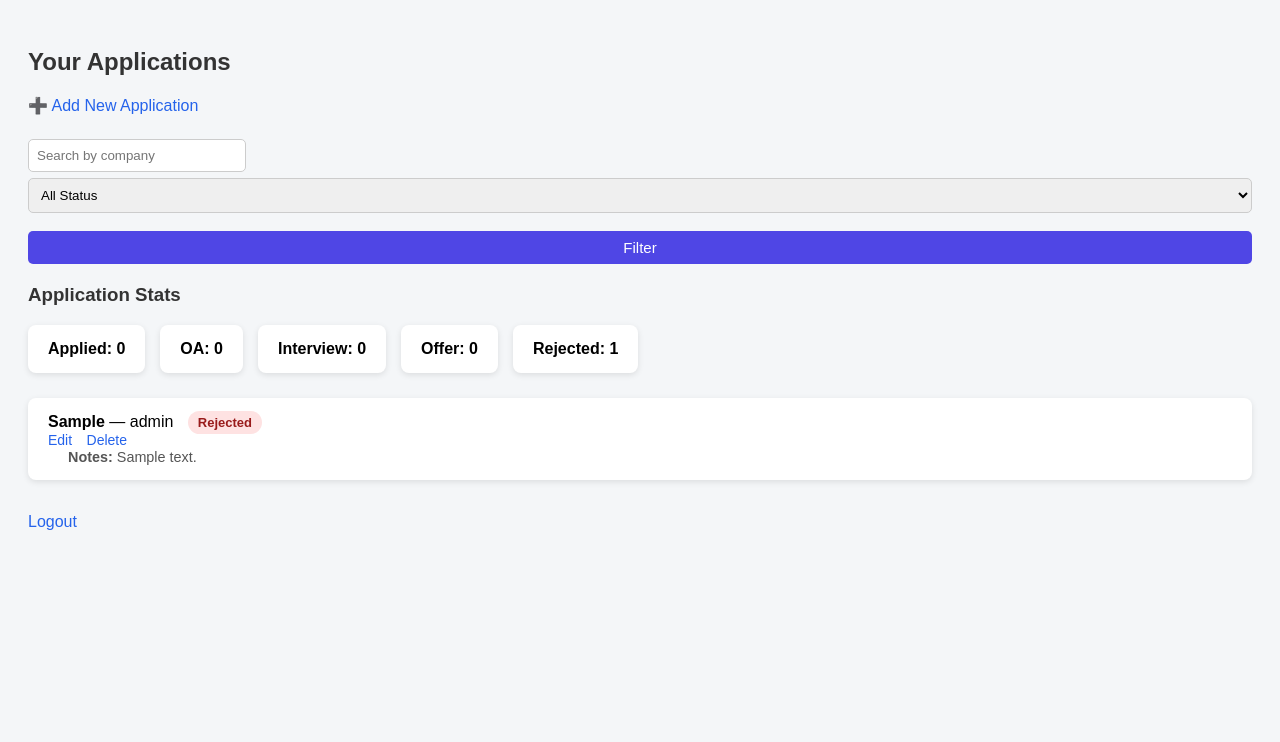
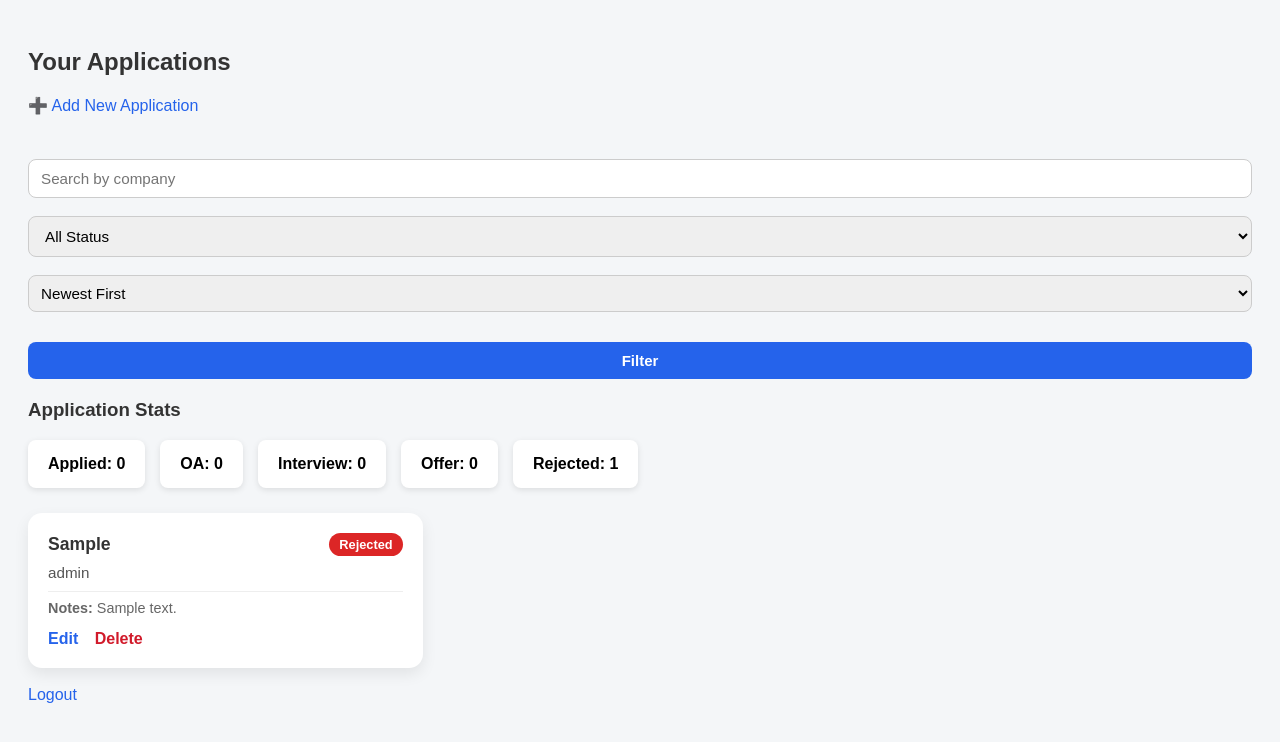
Before and after one commit to haripriya1028/internship-tracker, a Flask app: page /dashboard in a window 1280 px wide. Shown: the top 742 px of the page. Run offline with Flask 3, Linux system fonts and the light colour scheme; a user stored in the database is signed in; tables that the repository leaves empty hold one stand-in row (values such as "Sample post").

Commit message:
made more improvements

```diff
--- a/app.py
+++ b/app.py
@@ -42,6 +42,7 @@ def create_app():
     def dashboard():
         search = request.args.get("search", "")
         status_filter = request.args.get("status", "")
+        sort = request.args.get("sort", "newest")  # 👈 NEW
 
         query = Application.query.filter_by(user_id=current_user.id)
 
@@ -50,6 +51,12 @@ def create_app():
 
         if status_filter:
             query = query.filter_by(status=status_filter)
+
+        # 🔥 SORT LOGIC
+        if sort == "oldest":
+            query = query.order_by(Application.applied_date.asc())
+        else:
+            query = query.order_by(Application.applied_date.desc())
 
         apps = query.all()
 
@@ -70,8 +77,10 @@ def create_app():
             applications=apps,
             stats=stats,
             search=search,
-            status_filter=status_filter
+            status_filter=status_filter,
+            sort=sort   # 👈 PASS TO TEMPLATE
         )
+
 
 
 
--- a/static/style.css
+++ b/static/style.css
@@ -173,3 +173,138 @@ button {
 button:hover {
     background-color: #4338ca;
 }
+.dashboard-container {
+    display: grid;
+    grid-template-columns: repeat(auto-fill, minmax(300px, 1fr));
+    gap: 20px;
+    margin-top: 20px;
+}
+
+.app-card {
+    background: #ffffff;
+    padding: 20px;
+    border-radius: 12px;
+    box-shadow: 0 4px 10px rgba(0, 0, 0, 0.08);
+    transition: transform 0.2s ease;
+}
+
+.app-card:hover {
+    transform: translateY(-4px);
+}
+
+.app-header {
+    display: flex;
+    justify-content: space-between;
+    align-items: center;
+}
+
+.app-header h3 {
+    margin: 0;
+}
+
+.role {
+    color: #555;
+    margin: 8px 0;
+}
+
+.notes {
+    font-size: 0.9em;
+    color: #666;
+    margin-top: 8px;
+}
+
+.app-actions {
+    margin-top: 12px;
+}
+
+.app-actions a {
+    margin-right: 12px;
+    text-decoration: none;
+    font-weight: 600;
+}
+
+.app-actions .danger {
+    color: #d11a2a;
+}
+.status {
+    padding: 4px 10px;
+    border-radius: 20px;
+    font-size: 0.8em;
+    font-weight: 600;
+    color: white;
+}
+
+.status.applied { background: #3b82f6; }
+.status.oa { background: #f59e0b; }
+.status.interview { background: #8b5cf6; }
+.status.offer { background: #16a34a; }
+.status.rejected { background: #dc2626; }
+
+.filter-bar {
+    margin: 20px 0;
+}
+
+.filter-form {
+    display: flex;
+    gap: 12px;
+    align-items: center;
+    flex-wrap: wrap;
+}
+
+.filter-form input,
+.filter-form select {
+    padding: 10px 12px;
+    border-radius: 8px;
+    border: 1px solid #ccc;
+    font-size: 0.95em;
+}
+
+.filter-form button {
+    padding: 10px 16px;
+    border-radius: 8px;
+    border: none;
+    background-color: #2563eb;
+    color: white;
+    font-weight: 600;
+    cursor: pointer;
+}
+
+.filter-form button:hover {
+    background-color: #1d4ed8;
+}
+
+.clear-btn {
+    text-decoration: none;
+    color: #dc2626;
+    font-weight: 600;
+}
+
+.app-card {
+    background: #ffffff;
+    padding: 20px;
+    border-radius: 14px;
+    box-shadow: 0 6px 15px rgba(0, 0, 0, 0.08);
+    transition: transform 0.2s ease, box-shadow 0.2s ease;
+}
+
+.app-card:hover {
+    transform: translateY(-4px);
+    box-shadow: 0 10px 25px rgba(0, 0, 0, 0.12);
+}
+
+.app-header h3 {
+    font-size: 1.1em;
+}
+
+.role {
+    font-size: 0.95em;
+    color: #555;
+}
+
+.notes {
+    margin-top: 10px;
+    padding-top: 8px;
+    border-top: 1px solid #eee;
+    font-size: 0.9em;
+    color: #666;
+}
--- a/templates/dashboard.html
+++ b/templates/dashboard.html
@@ -1,4 +1,6 @@
 <!DOCTYPE html>
+
+
 <html>
 <head>
     <link rel="stylesheet" href="{{ url_for('static', filename='style.css') }}">
@@ -6,20 +8,21 @@
     <title>Dashboard</title>
 </head>
 <body>
+    <div class="page-container">
     <h2>Your Applications</h2>
 
     <a href="/add">➕ Add New Application</a>
     <br><br>
-    <form method="GET" style="margin-bottom: 20px;">
+    <div class="filter-bar">
+        <form method="GET" class="filter-form">
             <input
                 type="text"
                 name="search"
                 placeholder="Search by company"
                 value="{{ search }}"
-            style="padding: 8px; width: 200px;"
             >
 
-        <select name="status" style="padding: 8px;">
+            <select name="status">
                 <option value="">All Status</option>
                 {% for s in ["Applied", "OA", "Interview", "Offer", "Rejected"] %}
                     <option value="{{ s }}" {% if status_filter == s %}selected{% endif %}>
@@ -27,9 +30,24 @@
                     </option>
                 {% endfor %}
             </select>
+            <select name="sort" style="padding: 8px;">
+                <option value="newest" {% if sort == "newest" %}selected{% endif %}>
+                    Newest First
+                </option>
+                <option value="oldest" {% if sort == "oldest" %}selected{% endif %}>
+                    Oldest First
+                </option>
+            </select>
 
-        <button type="submit" style="padding: 8px;">Filter</button>
+
+            <button type="submit">Filter</button>
+
+            {% if search or status_filter %}
+                <a href="/dashboard" class="clear-btn">Clear</a>
+            {% endif %}
         </form>
+    </div>
+
 
 
     <!-- Stats -->
@@ -43,39 +61,40 @@
     </div>
 
     <!-- Applications -->
+<div class="dashboard-container">
+
     {% for app in applications %}
-        <div class="card">
-            <strong>{{ app.company }}</strong> — {{ app.role }}
+    <div class="app-card">
 
-            {% if app.status == "Applied" %}
-                <span class="badge applied">Applied</span>
-            {% elif app.status == "OA" %}
-                <span class="badge oa">OA</span>
-            {% elif app.status == "Interview" %}
-                <span class="badge interview">Interview</span>
-            {% elif app.status == "Offer" %}
-                <span class="badge offer">Offer</span>
-            {% elif app.status == "Rejected" %}
-                <span class="badge rejected">Rejected</span>
+        <div class="app-header">
+            <h3>{{ app.company }}</h3>
+            <span class="status {{ app.status | lower }}">{{ app.status }}</span>
+        </div>
+
+        <p class="role">{{ app.role }}</p>
+
+        {% if app.notes %}
+            <p class="notes">
+                <strong>Notes:</strong> {{ app.notes }}
+            </p>
         {% endif %}
 
-            <div class="actions">
+        <div class="app-actions">
             <a href="/edit/{{ app.id }}">Edit</a>
-                <a href="/delete/{{ app.id }}">Delete</a>
+            <a href="/delete/{{ app.id }}" class="danger">Delete</a>
         </div>
-            {% if app.notes %}
-                <div style="margin-left: 20px; color: #555; font-size: 0.9em;">
-                    <strong>Notes:</strong> {{ app.notes }}
-                </div>
-            {% endif %}
 
     </div>
     {% else %}
         <p>No applications added yet.</p>
     {% endfor %}
 
+</div>
+
+
     <br>
     <a href="/logout">Logout</a>
+    </div>
 </body>
 
 </html>
```
Also changed, not shown: templates/add_application.html (+8 -0 lines). Lines whose indentation alone changed are shown as unchanged.
